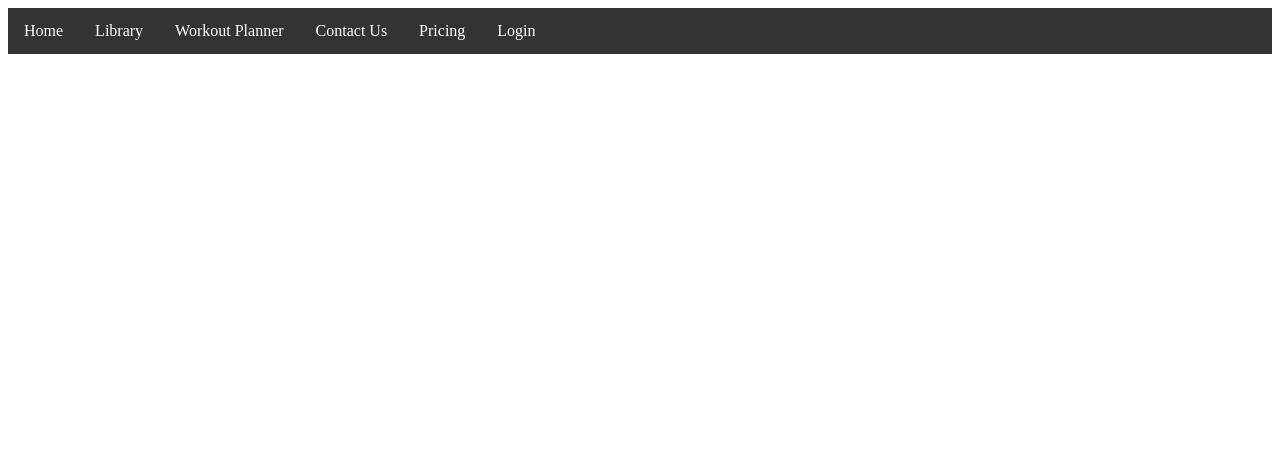
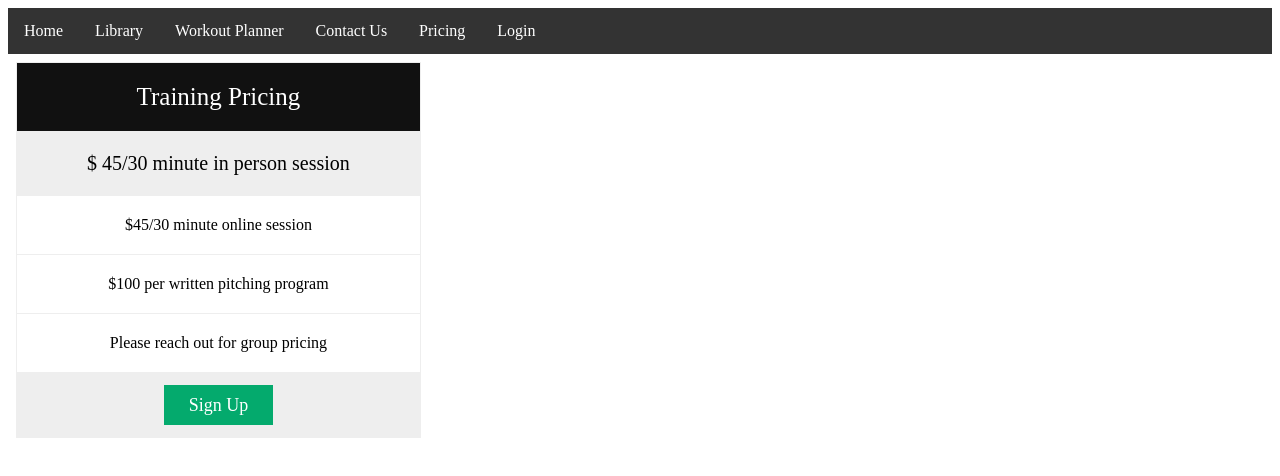
Before and after one commit to jludovissie/Course-Project-Mess-Around, an Angular app: page /pricing in a window 1280 px wide. Before the commit this address led to /. Shown: the top 476 px of the page. Built offline with nearby package versions, Linux system fonts and the light colour scheme.

Commit message:
2 files modified

```diff
--- a/src/app/app.module.ts
+++ b/src/app/app.module.ts
@@ -19,7 +19,8 @@ const appRoutes = [
   { path:'home', component: HomeComponent},
   { path:'workout', component: WorkoutComponent},
   { path:'contact', component: ReactiveformComponent} ,
-  {path: 'library', component: LibraryComponent}
+  {path: 'library', component: LibraryComponent},
+  {path: 'pricing', component: PricingComponent}
 ]
 @NgModule({
   imports: [
--- a/src/app/pricing/pricing.component.html
+++ b/src/app/pricing/pricing.component.html
@@ -1,10 +1,10 @@
 <div class="columns">
 <ul class="price">
   <li class="header">Training Pricing</li>
-  <li class="grey">$ 45/30 minute session</li>
+  <li class="grey">$ 45/30 minute in person session</li>
   <li>$45/30 minute online session </li>
   <li>$100 per written pitching program</li>
   <li>Please reach out for group pricing</li>
-  <li class="grey"><a href="#" class="button">Sign Up</a></li>
+  <li class="grey"><a href="/contact" class="button">Sign Up</a></li>
 </ul>
 </div>
```
